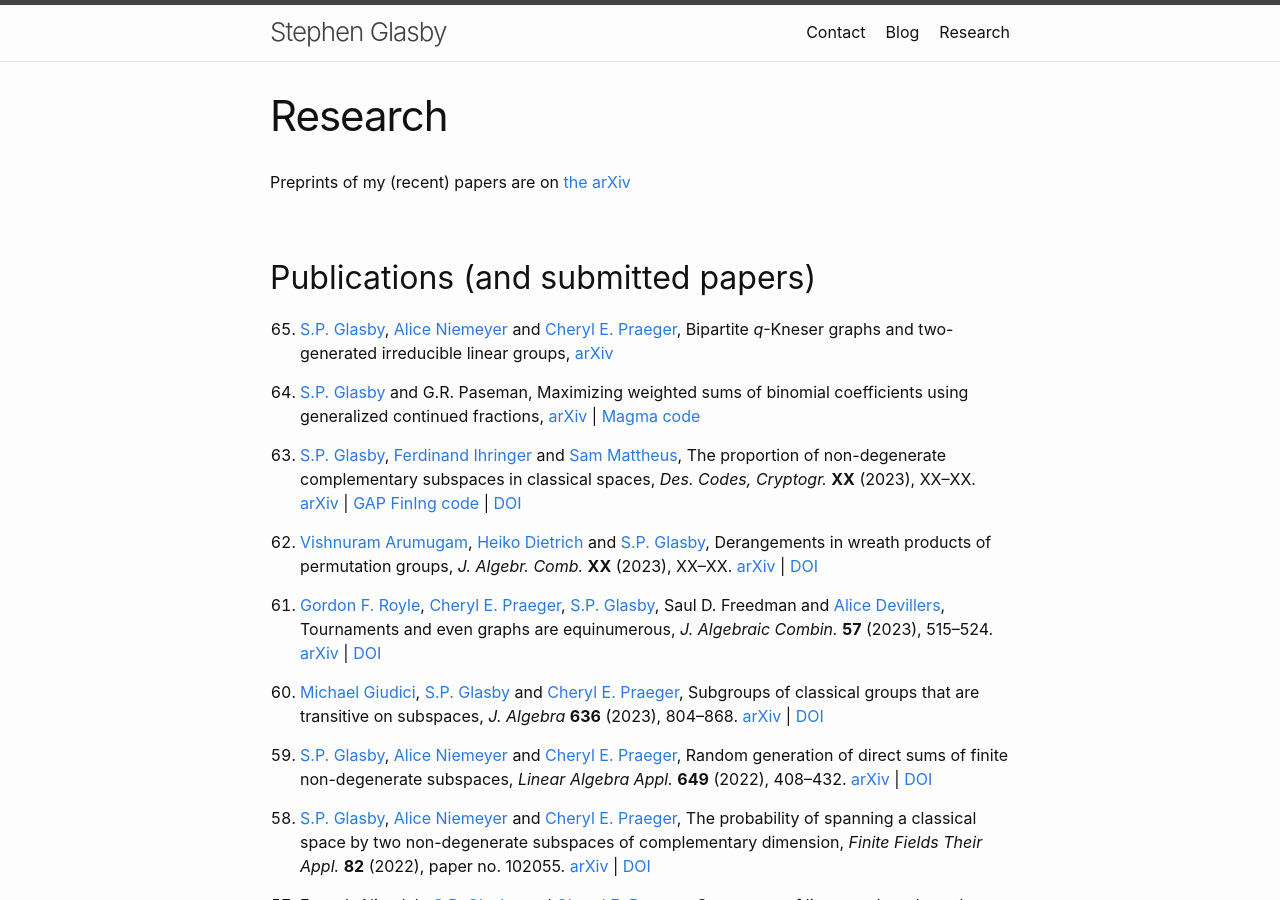
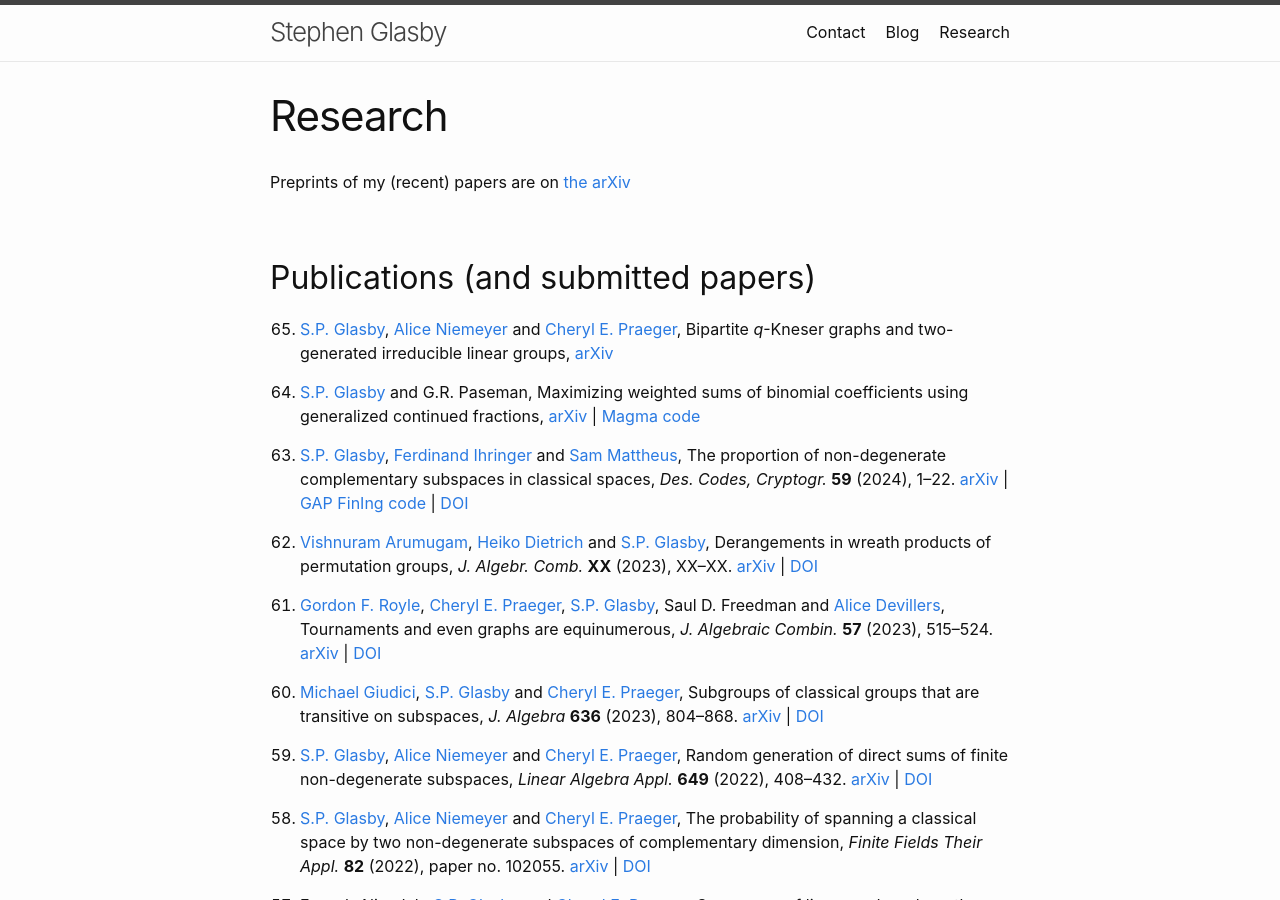
Before and after one commit to StephenGlasby/StephenGlasby.github.io, a Jekyll site: the page built from publications.md, in a window 1280 px wide and 900 px high. Built offline with Jekyll 4.4.1, drawn with Linux system fonts in a browser that asks for light colours.

```diff
--- a/publications.md
+++ b/publications.md
@@ -28,7 +28,7 @@
   [Ferdinand Ihringer](http://math.ihringer.org/) and
   [Sam Mattheus](http://homepages.vub.ac.be/~samatthe/),
   The proportion of non-degenerate complementary subspaces in classical spaces,
-  *Des. Codes, Cryptogr.* **XX** (2023), XX--XX.
+  *Des. Codes, Cryptogr.* **59** (2024), 1--22.
   [arXiv](http://arxiv.org/abs/2207.04678) |
   [GAP FinIng code](FinIngGAPcode.g) |
   [DOI](https://doi.org/10.1007/s10623-023-01235-3)
```
